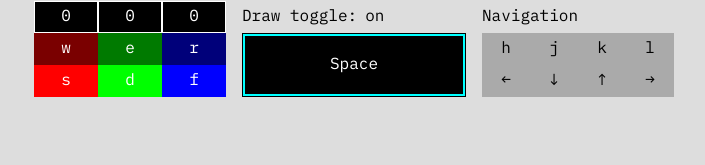
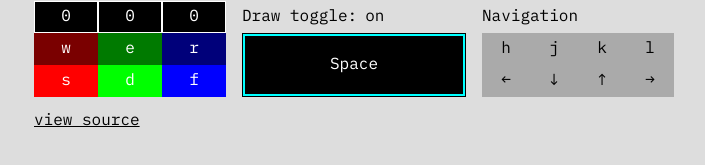
Before and after one commit to constraint-systems/rgb, a Next.js app: page / in a window 1280 px wide. Shown: the part 539-704 px from the top of the page, without its empty margins (294-999 px from the left). Built offline with nearby package versions, Linux system fonts and the light colour scheme.

Commit message:
shaping up

```diff
--- a/pages/index.js
+++ b/pages/index.js
@@ -448,7 +448,12 @@ let Home = () => {
           paddingBottom: p / 2,
         }}
       >
-        <div style={{ paddingLeft: p / 2, paddingRight: p / 2 }}>
+        <div
+          style={{
+            paddingLeft: p / 2,
+            paddingRight: p / 2,
+          }}
+        >
           <div
             style={{
               position: 'relative',
@@ -538,6 +543,12 @@ let Home = () => {
                     keyTrigger(k)
                   }}
                   onMouseUp={() => {
+                    keyUpTrigger(k)
+                  }}
+                  onTouchStart={() => {
+                    keyTrigger(k)
+                  }}
+                  onTouchEnd={() => {
                     keyUpTrigger(k)
                   }}
                 >
@@ -649,6 +660,26 @@ let Home = () => {
             </div>
           </div>
         </div>
+        <div style={{ paddingLeft: p / 2, paddingRight: p / 2 }}>
+          <div
+            style={{
+              position: 'relative',
+              display: 'flex',
+              lineHeight: px(2) + 'px',
+              textAlign: 'center',
+            }}
+          >
+            <div>
+              <a
+                href="https://github.com/constraint-systems/rgb"
+                target="_blank"
+                style={{ color: 'inherit' }}
+              >
+                view source
+              </a>
+            </div>
+          </div>
+        </div>
       </div>
 
       <style jsx global>{`
```
Also changed, not shown: public/favicon.png (added), 1 other file (tests, documents, lock files or other folders).
